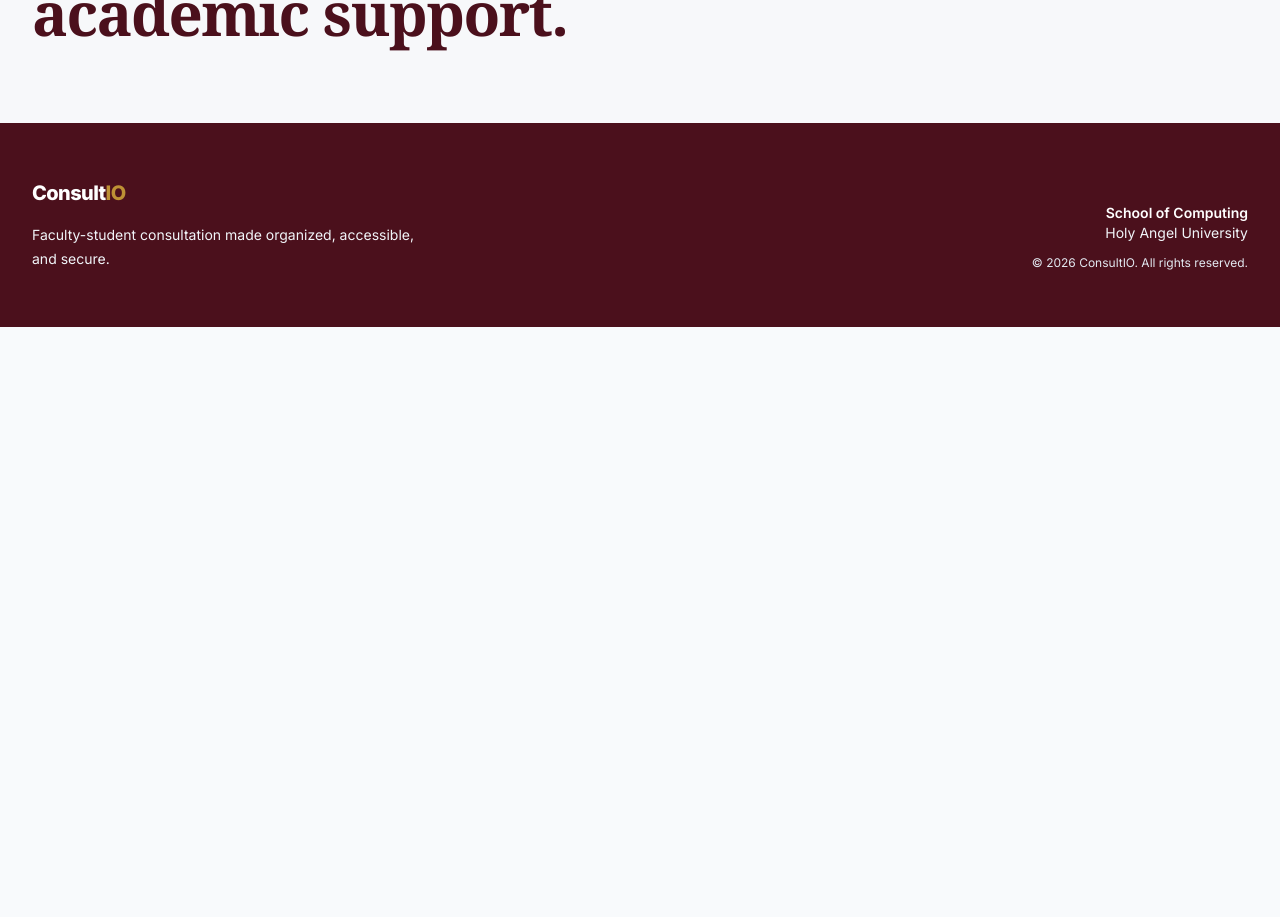
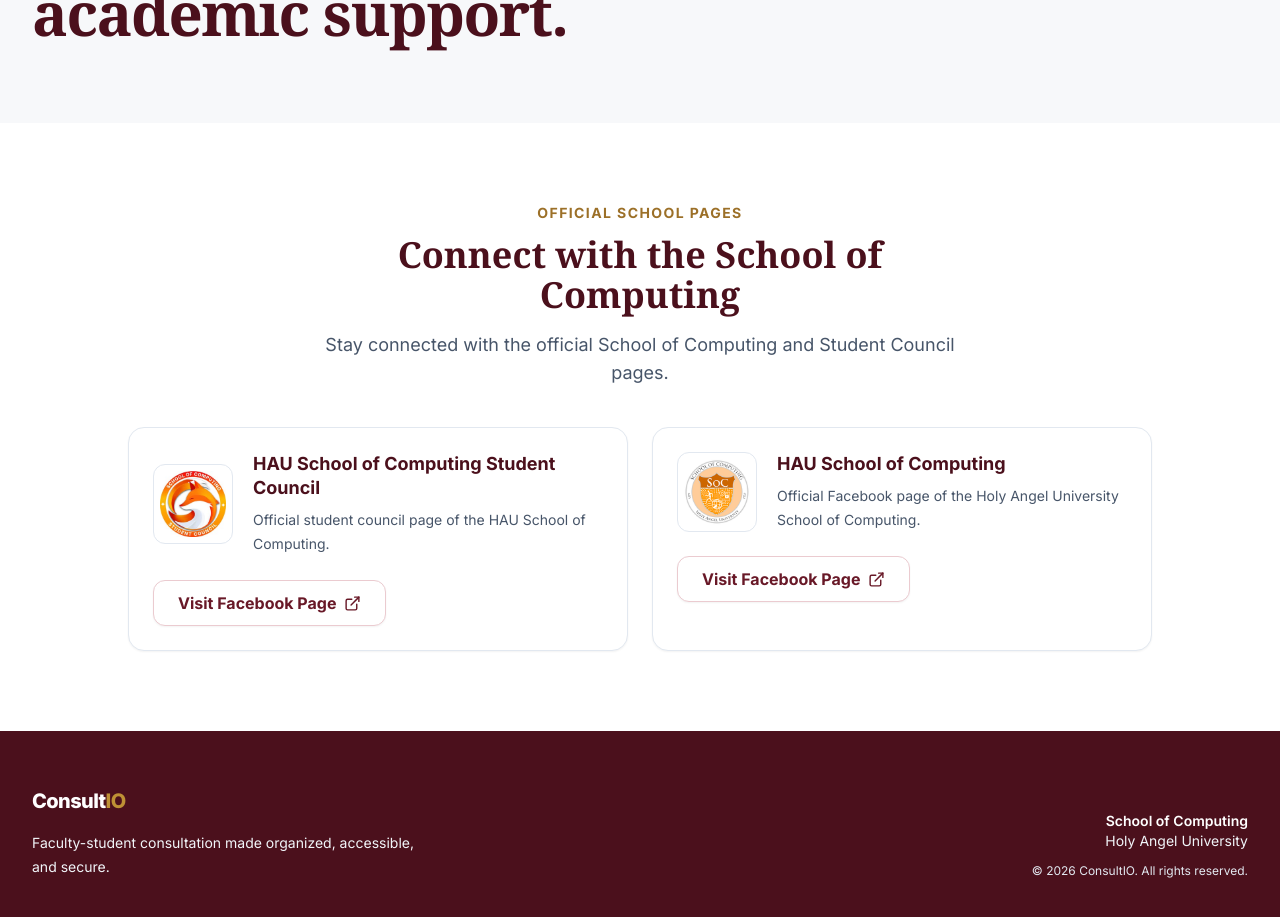
Before and after one commit to HAUSOCCODE/ConsultIO, a React (Vite) app in the folder client/: page / in a window 1280 px wide. Shown: the part 1680-2597 px from the top of the page. Before the commit the page ends 2007 px from the top, so only its background shows below. Built offline with nearby package versions, Linux system fonts and the light colour scheme; no server answers.

Commit message:
Add School of Computing social links

```diff
--- a/client/src/pages/Public/LandingPage.jsx
+++ b/client/src/pages/Public/LandingPage.jsx
@@ -5,6 +5,7 @@
   CalendarDays,
   CheckCircle2,
   Clock3,
+  ExternalLink,
   FileText,
   LockKeyhole,
   Users,
@@ -43,6 +44,24 @@
     "Consultation Records",
     "Maintain accessible academic support records.",
   ],
+];
+const socialPages = [
+  {
+    title: "HAU School of Computing Student Council",
+    description:
+      "Official student council page of the HAU School of Computing.",
+    image: "/images/social/hausoccouncillogo.jpg",
+    alt: "HAU School of Computing Student Council logo",
+    href: "https://www.facebook.com/haucscsoc",
+  },
+  {
+    title: "HAU School of Computing",
+    description:
+      "Official Facebook page of the Holy Angel University School of Computing.",
+    image: "/images/social/schoolofcomputinglogo.png",
+    alt: "HAU School of Computing logo",
+    href: "https://www.facebook.com/haucictofficial",
+  },
 ];
 export default function LandingPage() {
   const [stats, setStats] = useState(null);
@@ -185,6 +204,62 @@
             </p>
           </div>
         </section>
+        <section className="bg-white py-16 sm:py-20" aria-labelledby="social-heading">
+          <div className="container-page">
+            <div className="mx-auto max-w-2xl text-center">
+              <p className="text-sm font-bold uppercase tracking-widest text-gold-600">
+                Official school pages
+              </p>
+              <h2
+                id="social-heading"
+                className="mt-3 break-words font-display text-3xl font-bold text-maroon-900 sm:text-4xl"
+              >
+                Connect with the School of Computing
+              </h2>
+              <p className="mt-4 text-base leading-7 text-slate-600 sm:text-lg">
+                Stay connected with the official School of Computing and
+                Student Council pages.
+              </p>
+            </div>
+
+            <div className="mx-auto mt-10 grid w-full max-w-5xl grid-cols-1 gap-5 md:grid-cols-2 md:gap-6">
+              {socialPages.map((page) => (
+                <article
+                  key={page.href}
+                  className="flex min-w-0 max-w-full flex-col rounded-2xl border border-slate-200 bg-white p-5 shadow-sm transition duration-300 hover:-translate-y-1 hover:border-maroon-200 hover:shadow-card sm:p-6"
+                >
+                  <div className="flex min-w-0 flex-col gap-5 min-[380px]:flex-row min-[380px]:items-center">
+                    <div className="grid h-20 w-20 shrink-0 place-items-center overflow-hidden rounded-xl border border-slate-200 bg-white p-1.5">
+                      <img
+                        src={page.image}
+                        alt={page.alt}
+                        className="h-full w-full object-contain"
+                      />
+                    </div>
+                    <div className="min-w-0">
+                      <h3 className="break-words text-lg font-bold leading-6 text-maroon-900">
+                        {page.title}
+                      </h3>
+                      <p className="mt-2 break-words text-sm leading-6 text-slate-600">
+                        {page.description}
+                      </p>
+                    </div>
+                  </div>
+                  <a
+                    href={page.href}
+                    target="_blank"
+                    rel="noopener noreferrer"
+                    className="btn-secondary mt-6 w-full gap-2 sm:w-fit"
+                    aria-label={`Visit ${page.title} on Facebook (opens in a new tab)`}
+                  >
+                    Visit Facebook Page
+                    <ExternalLink size={17} aria-hidden="true" />
+                  </a>
+                </article>
+              ))}
+            </div>
+          </div>
+        </section>
       </main>
       <Footer />
     </>
```
Also changed, not shown: client/public/images/social/hausoccouncillogo.jpg (added), client/public/images/social/schoolofcomputinglogo.png (added).
